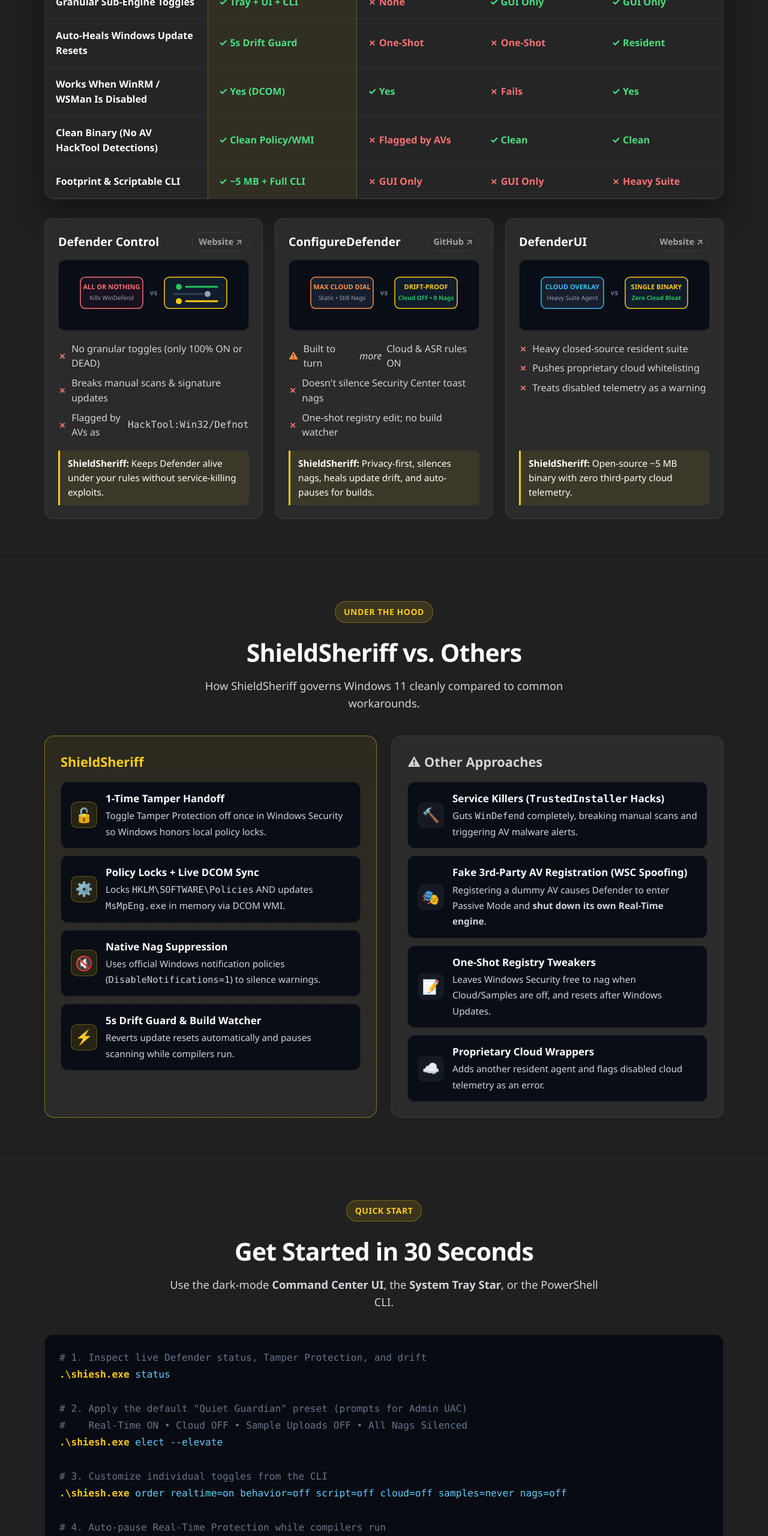
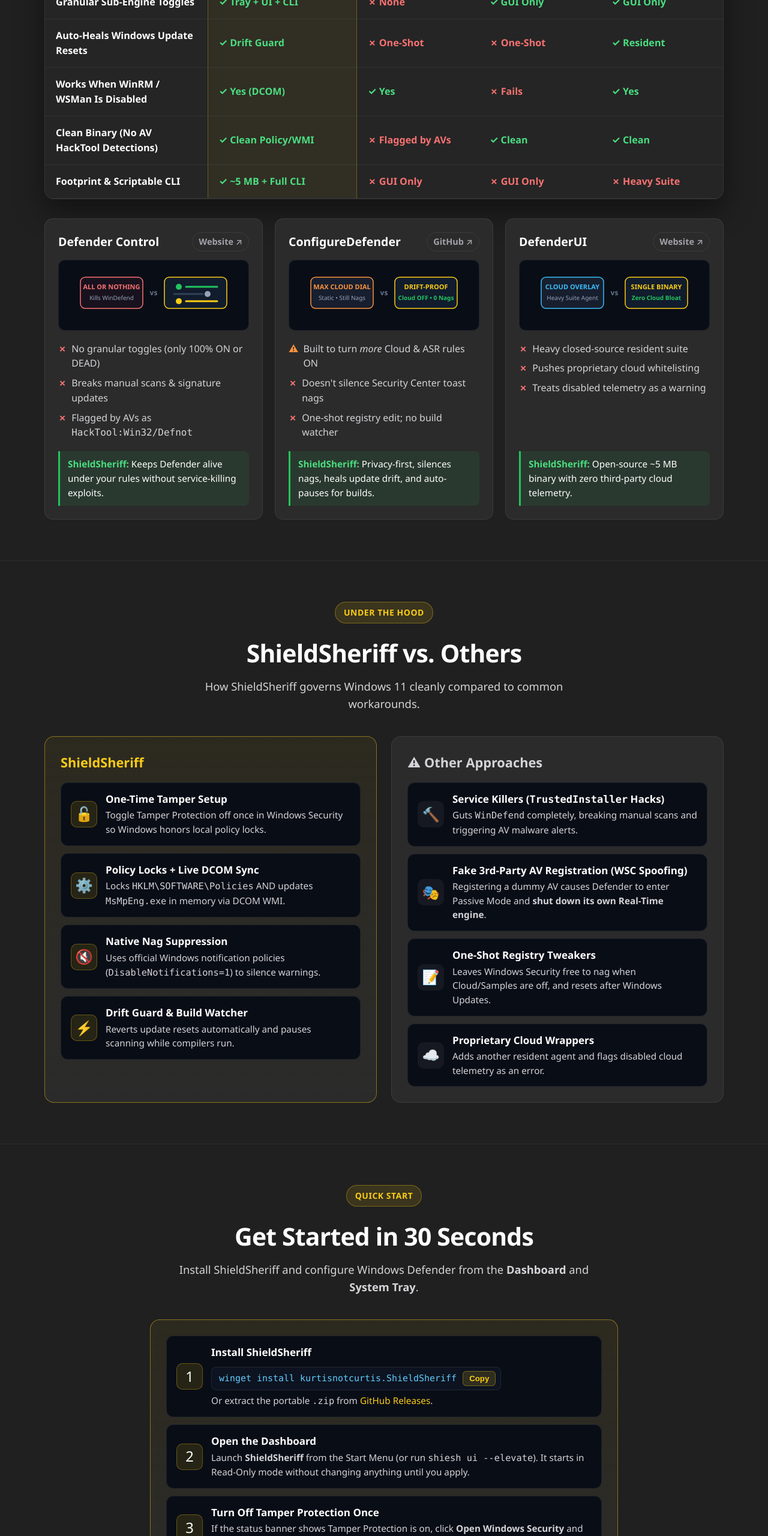
Before and after one commit to kurtisnotcurtis/shieldsheriff, a plain HTML site: page site/index.html in a window 1280 px wide. Shown: the part 2209-4769 px from the top of the page at 60% size. Drawn offline with Linux system fonts and the light colour scheme.

Commit message:
Simplify copy, presets, CLI verbs, and site quickstart

```diff
--- a/site/app.js
+++ b/site/app.js
@@ -1,6 +1,6 @@
 const PRESETS = {
-  "quiet-guardian": {
-    name: "Quiet Guardian (Default)",
+  "local-protection": {
+    name: "Local Protection (Default)",
     badgeText: "PROTECTED",
     badgeClass: "chip-gold",
     rtp: { text: "ON (Locked)", cls: "chip-on" },
@@ -9,10 +9,10 @@ const PRESETS = {
     samples: { text: "NEVER (SubmitSamplesConsent=2)", cls: "chip-off" },
     nags: { text: "SILENCED (DisableNotifications=1)", cls: "chip-gold" },
     watch: { text: "Manual / Timer Only", cls: "chip-off" },
-    trayText: "ShieldSheriff: Quiet Guardian"
+    trayText: "ShieldSheriff: Local Protection"
   },
-  "dev-workstation": {
-    name: "Developer Workstation",
+  "workstation": {
+    name: "Workstation",
     badgeText: "PROTECTED",
     badgeClass: "chip-cyan",
     rtp: { text: "ON (Auto-Pauses on Builds)", cls: "chip-cyan" },
@@ -21,9 +21,9 @@ const PRESETS = {
     samples: { text: "NEVER (Uncompiled Binaries Stay Local)", cls: "chip-off" },
     nags: { text: "SILENCED + Tray Icon Muted", cls: "chip-gold" },
     watch: { text: "cargo.exe, msbuild.exe, link.exe, rustc.exe", cls: "chip-cyan" },
-    trayText: "ShieldSheriff: Developer Workstation"
+    trayText: "ShieldSheriff: Workstation"
   },
-  "on-demand-only": {
+  "on-demand": {
     name: "On-Demand Only",
     badgeText: "REAL-TIME OFF",
     badgeClass: "chip-gold",
@@ -35,8 +35,8 @@ const PRESETS = {
     watch: { text: "MpCmdRun.exe CLI Scans Still Active", cls: "chip-on" },
     trayText: "ShieldSheriff: On-Demand Only"
   },
-  "full-shield": {
-    name: "Full Shield (Nag-Free)",
+  "cloud-local": {
+    name: "Cloud + Local",
     badgeText: "PROTECTED",
     badgeClass: "chip-on",
     rtp: { text: "ON (Locked)", cls: "chip-on" },
@@ -45,7 +45,7 @@ const PRESETS = {
     samples: { text: "NEVER (No Automatic File Uploads)", cls: "chip-off" },
     nags: { text: "SILENCED (No Sample/Tamper Nags)", cls: "chip-gold" },
     watch: { text: "15s Auto-Heal Active", cls: "chip-on" },
-    trayText: "ShieldSheriff: Full Shield"
+    trayText: "ShieldSheriff: Cloud + Local"
   }
 };
 
@@ -121,7 +121,16 @@ function selectScenario(id, btnEl) {
   });
 }
 
+function copyCommand(btn, text) {
+  if (navigator.clipboard && navigator.clipboard.writeText) {
+    navigator.clipboard.writeText(text).then(() => {
+      btn.textContent = "Copied!";
+      setTimeout(() => { btn.textContent = "Copy"; }, 1800);
+    });
+  }
+}
+
 window.addEventListener("DOMContentLoaded", () => {
-  selectPreset("quiet-guardian", document.querySelector('.sim-tab[data-preset="quiet-guardian"]'));
+  selectPreset("local-protection", document.querySelector('.sim-tab[data-preset="local-protection"]'));
   selectScenario("all", document.querySelector('.scenario-btn[data-scenario="all"]'));
 });
--- a/site/index.html
+++ b/site/index.html
@@ -15,7 +15,7 @@
     "name": "ShieldSheriff",
     "operatingSystem": "Windows 10, Windows 11",
     "applicationCategory": "SecurityApplication",
-    "description": "User-elected governor for Windows Defender that locks granular engine settings, disables Cloud and Sample Submission telemetry permanently, pauses scanning during compiler builds, and silences Windows Security nags.",
+    "description": "Windows Defender configuration tool that locks granular engine settings, disables Cloud and Sample Submission telemetry permanently, pauses scanning during compiler builds, and silences Windows Security nags.",
     "offers": {
       "@type": "Offer",
       "price": "0",
@@ -164,7 +164,7 @@
             </tr>
             <tr id="row-drift">
               <td><strong>Auto-Heals Windows Update Resets</strong></td>
-              <td class="col-sheriff"><span class="badge-yes">&#10003; 5s Drift Guard</span></td>
+              <td class="col-sheriff"><span class="badge-yes">&#10003; Drift Guard</span></td>
               <td><span class="badge-no">&#10007; One-Shot</span></td>
               <td><span class="badge-no">&#10007; One-Shot</span></td>
               <td><span class="badge-yes">&#10003; Resident</span></td>
@@ -217,9 +217,9 @@
               </svg>
             </div>
             <ul class="comp-bullets">
-              <li><span class="badge-no">&#10007;</span> No granular toggles (only 100% ON or DEAD)</li>
-              <li><span class="badge-no">&#10007;</span> Breaks manual scans &amp; signature updates</li>
-              <li><span class="badge-no">&#10007;</span> Flagged by AVs as <code>HackTool:Win32/Defnot</code></li>
+              <li><span class="badge-no">&#10007;</span> <span>No granular toggles (only 100% ON or DEAD)</span></li>
+              <li><span class="badge-no">&#10007;</span> <span>Breaks manual scans &amp; signature updates</span></li>
+              <li><span class="badge-no">&#10007;</span> <span>Flagged by AVs as <code>HackTool:Win32/Defnot</code></span></li>
             </ul>
           </div>
           <div class="diff-box">
@@ -247,9 +247,9 @@
               </svg>
             </div>
             <ul class="comp-bullets">
-              <li><span class="badge-warn">&#9888;</span> Built to turn <em>more</em> Cloud &amp; ASR rules ON</li>
-              <li><span class="badge-no">&#10007;</span> Doesn't silence Security Center toast nags</li>
-              <li><span class="badge-no">&#10007;</span> One-shot registry edit; no build watcher</li>
+              <li><span class="badge-warn">&#9888;</span> <span>Built to turn <em>more</em> Cloud &amp; ASR rules ON</span></li>
+              <li><span class="badge-no">&#10007;</span> <span>Doesn't silence Security Center toast nags</span></li>
+              <li><span class="badge-no">&#10007;</span> <span>One-shot registry edit; no build watcher</span></li>
             </ul>
           </div>
           <div class="diff-box">
@@ -309,7 +309,7 @@
             <div class="v-step">
               <div class="v-icon">&#128275;</div>
               <div class="v-text">
-                <strong>1-Time Tamper Handoff</strong>
+                <strong>One-Time Tamper Setup</strong>
                 <span>Toggle Tamper Protection off once in Windows Security so Windows honors local policy locks.</span>
               </div>
             </div>
@@ -330,7 +330,7 @@
             <div class="v-step">
               <div class="v-icon">&#9889;</div>
               <div class="v-text">
-                <strong>5s Drift Guard &amp; Build Watcher</strong>
+                <strong>Drift Guard &amp; Build Watcher</strong>
                 <span>Reverts update resets automatically and pauses scanning while compilers run.</span>
               </div>
             </div>
@@ -375,33 +375,58 @@
     </div>
   </section>
 
-  <!-- Get Started / CLI Section -->
+  <!-- Get Started Section -->
   <section id="cli">
     <div class="container">
       <div class="section-header">
         <div class="eyebrow">Quick Start</div>
         <h2>Get Started in 30 Seconds</h2>
         <p>
-          Use the dark-mode <strong>Command Center UI</strong>, the <strong>System Tray Star</strong>, or the PowerShell CLI.
+          Install ShieldSheriff and configure Windows Defender from the <strong>Dashboard</strong> and <strong>System Tray</strong>.
         </p>
       </div>
 
+      <div class="arch-panel good" style="max-width: 780px; margin: 0 auto 24px;">
+        <div class="visual-steps">
+          <div class="v-step">
+            <div class="v-icon">1</div>
+            <div class="v-text">
+              <strong>Install ShieldSheriff</strong>
+              <div class="cmd-copy">
+                <code>winget install kurtisnotcurtis.ShieldSheriff</code>
+                <button type="button" class="cmd-copy-btn" onclick="copyCommand(this, 'winget install kurtisnotcurtis.ShieldSheriff')">Copy</button>
+              </div>
+              <span>Or extract the portable <code>.zip</code> from <a href="https://github.com/kurtisnotcurtis/shieldsheriff/releases" style="color: var(--gold);">GitHub Releases</a>.</span>
+            </div>
+          </div>
+          <div class="v-step">
+            <div class="v-icon">2</div>
+            <div class="v-text">
+              <strong>Open the Dashboard</strong>
+              <span>Launch <strong>ShieldSheriff</strong> from the Start Menu (or run <code>shiesh ui --elevate</code>). It starts in Read-Only mode without changing anything until you apply.</span>
+            </div>
+          </div>
+          <div class="v-step">
+            <div class="v-icon">3</div>
+            <div class="v-text">
+              <strong>Turn Off Tamper Protection Once</strong>
+              <span>If the status banner shows Tamper Protection is on, click <strong>Open Windows Security</strong> and toggle it off once so Windows honors local policy locks.</span>
+            </div>
+          </div>
+          <div class="v-step">
+            <div class="v-icon">4</div>
+            <div class="v-text">
+              <strong>Pick a Preset &amp; Click Apply Now</strong>
+              <span>Select <strong>Local Protection</strong>, <strong>Workstation</strong>, <strong>On-Demand Only</strong>, or <strong>Cloud + Local</strong>, then click <strong>Apply Now</strong> to save and enable the System Tray.</span>
+            </div>
+          </div>
+        </div>
+      </div>
+
       <div class="cli-box">
-<pre><span class="cli-comment"># 1. Inspect live Defender status, Tamper Protection, and drift</span>
-<span class="cli-cmd">.\shiesh.exe</span> <span class="cli-arg">status</span>
-
-<span class="cli-comment"># 2. Apply the default "Quiet Guardian" preset (prompts for Admin UAC)</span>
-<span class="cli-comment">#    Real-Time ON &bull; Cloud OFF &bull; Sample Uploads OFF &bull; All Nags Silenced</span>
-<span class="cli-cmd">.\shiesh.exe</span> <span class="cli-arg">elect --elevate</span>
-
-<span class="cli-comment"># 3. Customize individual toggles from the CLI</span>
-<span class="cli-cmd">.\shiesh.exe</span> <span class="cli-arg">order realtime=on behavior=off script=off cloud=off samples=never nags=off</span>
-
-<span class="cli-comment"># 4. Auto-pause Real-Time Protection while compilers run</span>
-<span class="cli-cmd">.\shiesh.exe</span> <span class="cli-arg">order watch=cargo.exe,rustc.exe,msbuild.exe,link.exe</span>
-
-<span class="cli-comment"># 5. Install the 24/7 background SYSTEM service</span>
-<span class="cli-cmd">.\shiesh.exe</span> <span class="cli-arg">service install</span></pre>
+<pre><span class="cli-comment"># Optional: install via WinGet or script from PowerShell</span>
+<span class="cli-cmd">winget</span> <span class="cli-arg">install kurtisnotcurtis.ShieldSheriff</span>
+<span class="cli-cmd">shiesh</span> <span class="cli-arg">ui --elevate</span>    <span class="cli-comment"># Launch Dashboard + System Tray (Admin)</span></pre>
       </div>
     </div>
   </section>
--- a/site/styles.css
+++ b/site/styles.css
@@ -612,17 +612,21 @@ section {
 .comp-bullets li {
   padding: 4px 0;
   display: flex;
-  align-items: center;
+  align-items: flex-start;
   gap: 8px;
 }
 
 .comp-card .diff-box {
-  background: rgba(250, 204, 21, 0.08);
-  border-left: 3px solid var(--gold);
+  background: rgba(34, 197, 94, 0.09);
+  border-left: 3px solid #22c55e;
   padding: 10px 13px;
   border-radius: 0 8px 8px 0;
   font-size: 0.9rem;
   color: var(--text);
+}
+
+.comp-card .diff-box strong {
+  color: #4ade80;
 }
 
 /* ShieldSheriff vs. Others Architecture Section */
@@ -698,8 +702,47 @@ section {
 }
 
 .v-text span {
+  display: block;
   font-size: 0.9rem;
   color: var(--text-secondary);
+}
+
+.cmd-copy {
+  display: inline-flex;
+  align-items: center;
+  gap: 10px;
+  margin: 8px 0 6px;
+  padding: 6px 8px 6px 12px;
+  background: #0d1320;
+  border: 1px solid var(--border);
+  border-radius: 8px;
+  max-width: 100%;
+}
+
+.cmd-copy code {
+  font-family: ui-monospace, SFMono-Regular, Menlo, Monaco, Consolas, monospace;
+  font-size: 0.88rem;
+  color: var(--cyan);
+  white-space: nowrap;
+  overflow-x: auto;
+}
+
+.cmd-copy-btn {
+  background: rgba(250, 204, 21, 0.14);
+  color: var(--gold);
+  border: 1px solid rgba(250, 204, 21, 0.35);
+  border-radius: 6px;
+  padding: 4px 10px;
+  font-size: 0.78rem;
+  font-weight: 600;
+  cursor: pointer;
+  flex-shrink: 0;
+  transition: background 0.15s, border-color 0.15s;
+}
+
+.cmd-copy-btn:hover {
+  background: rgba(250, 204, 21, 0.24);
+  border-color: var(--gold);
 }
 
 /* Code / CLI Section */
```
Also changed, not shown: internal/ui/dashboard.html (+12 -12 lines), site/preview.png, 12 other files.
